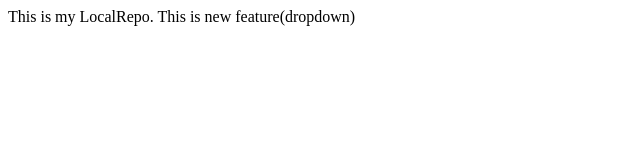
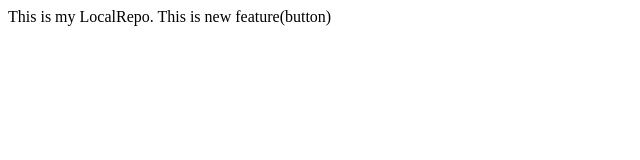
Before and after one commit to AkshadSonawane/Local-Repo, a plain HTML site: page index.html in a window 1280 px wide. Shown: the full height of the page, 0-640 px from the left. Drawn offline with Linux system fonts and the light colour scheme.

Commit message:
Add button

```diff
--- a/index.html
+++ b/index.html
@@ -1,3 +1,3 @@
 <p> This is my LocalRepo.
- This is new feature(dropdown)
+ This is new feature(button)
 </p>
```
